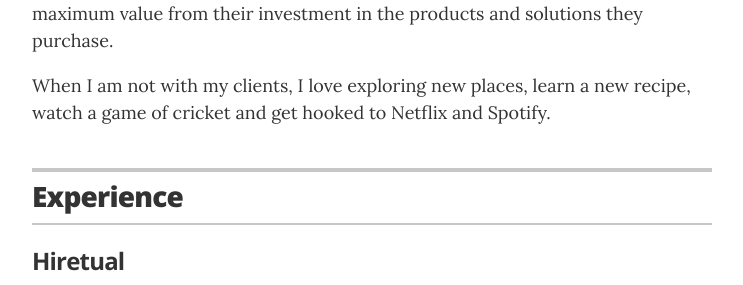
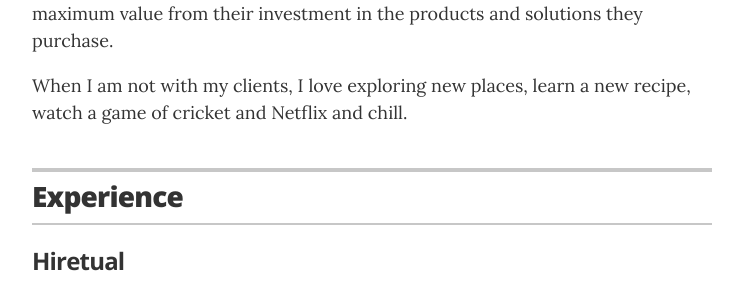
Before and after one commit to sumanbharadwaj/sumanbharadwaj.github.io, a Jekyll site: the page built from index.html, in a window 1280 px wide. Shown: the part 353-638 px from the top of the page, without its empty margins (268-1011 px from the left). Built offline with Jekyll 4.4.1, drawn with Linux system fonts in a browser that asks for light colours.

Commit message:
Update _config.yml

```diff
--- a/_config.yml
+++ b/_config.yml
@@ -15,7 +15,7 @@ resume_title:                   "Customer Success + Training + Adoption + Suppor
 resume_header_contact_info:     "San Francisco Bay Area, CA • sumanbharadwaj1602@gmail.com"
 display_header_contact_info:    "true"
 
-resume_header_intro: "<p>Experienced SaaSy professional, passionate about helping my clients derive maximum value from their investment in the products and solutions they purchase.<p></p></p> When I am not with my clients, I love exploring new places, learn a new recipe, watch a game of cricket and get hooked to Netflix and Spotify.</p>"
+resume_header_intro: "<p>Experienced SaaSy professional, passionate about helping my clients derive maximum value from their investment in the products and solutions they purchase.<p></p></p> When I am not with my clients, I love exploring new places, learn a new recipe, watch a game of cricket and Netflix and chill.</p>"
 
 resume_section_experience:      true
 resume_section_education:       true
```
